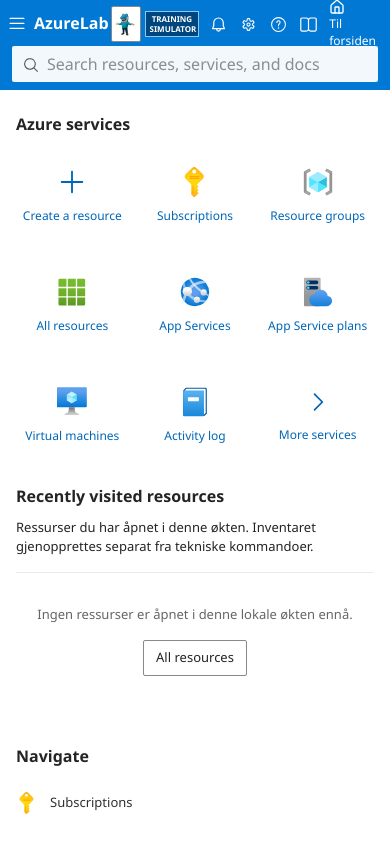
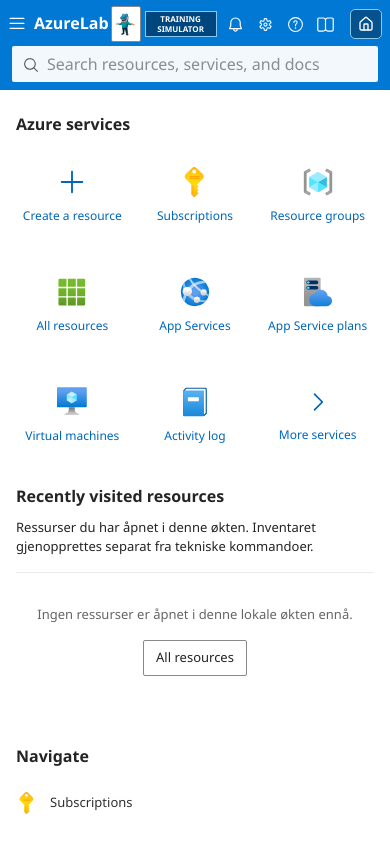
Before and after one commit to EspzY/Azure-learner, a Next.js app: page /portal in a window 390 px wide. Shown: the top 844 px of the page. Built offline with nearby package versions, Linux system fonts and the light colour scheme.

Commit message:
style(navigation): consistent home controls and visible temporary Laboratory state

```diff
--- a/src/features/portal/presentation.css
+++ b/src/features/portal/presentation.css
@@ -13,3 +13,31 @@
     max-width: 110px;
   }
 }
+
+/* The shared header keeps Laboratory and guided Portal return consistent. */
+.portal .portal-header > .portal-landing-link {
+  margin-left: auto;
+  display: inline-flex;
+  align-items: center;
+  justify-content: center;
+  gap: 6px;
+  min-height: 30px;
+  padding: 4px 9px;
+  border: 1px solid #89c6e8;
+  border-radius: 5px;
+  background: #06528e;
+  text-decoration: none;
+}
+.portal .portal-header > .portal-landing-link:hover {
+  background: #0b629d;
+}
+@media (max-width: 800px) {
+  .portal .portal-header > .portal-landing-link {
+    min-width: 32px;
+    max-width: none;
+    padding: 5px;
+  }
+  .portal .portal-header > .portal-landing-link span {
+    display: none;
+  }
+}
```
